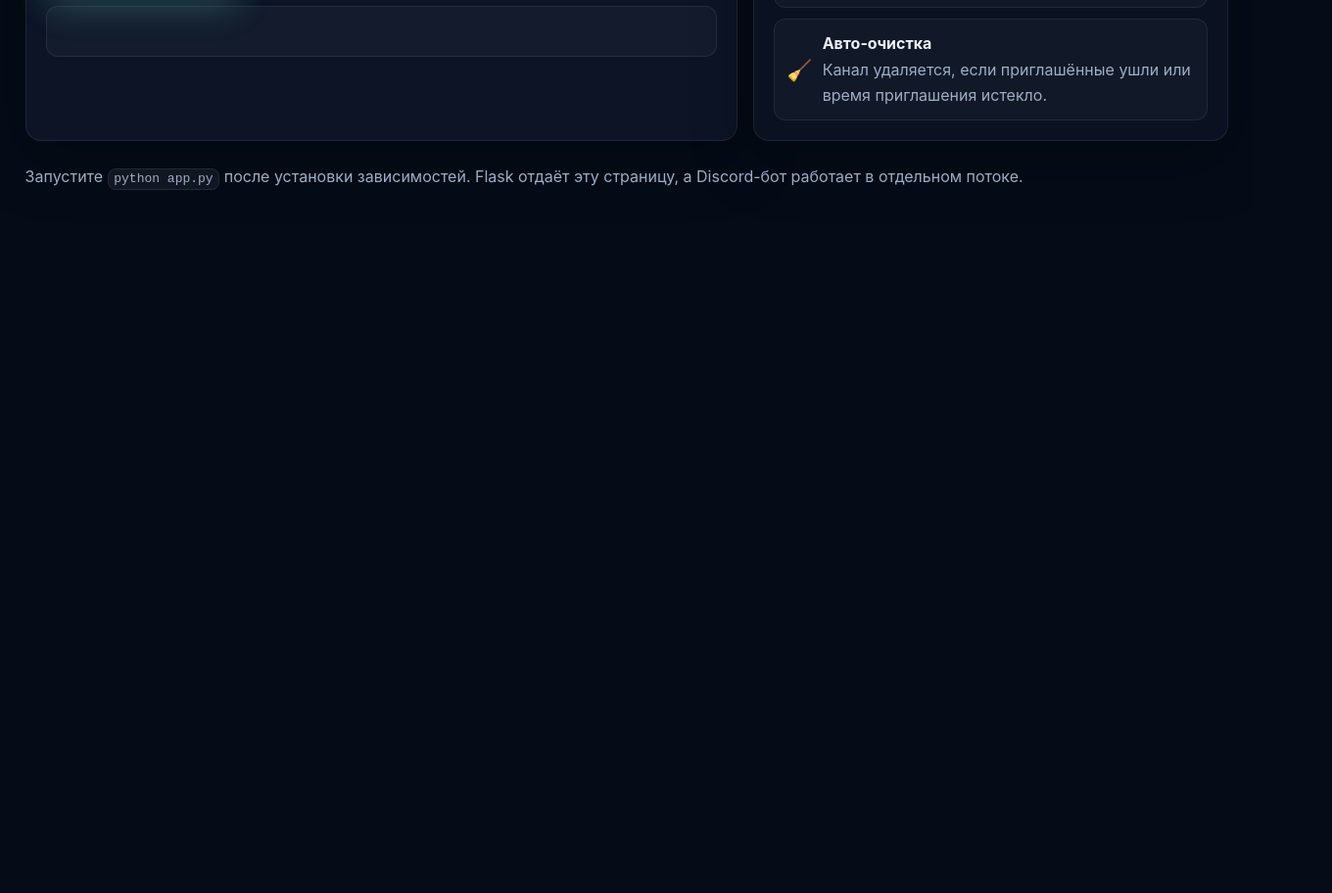
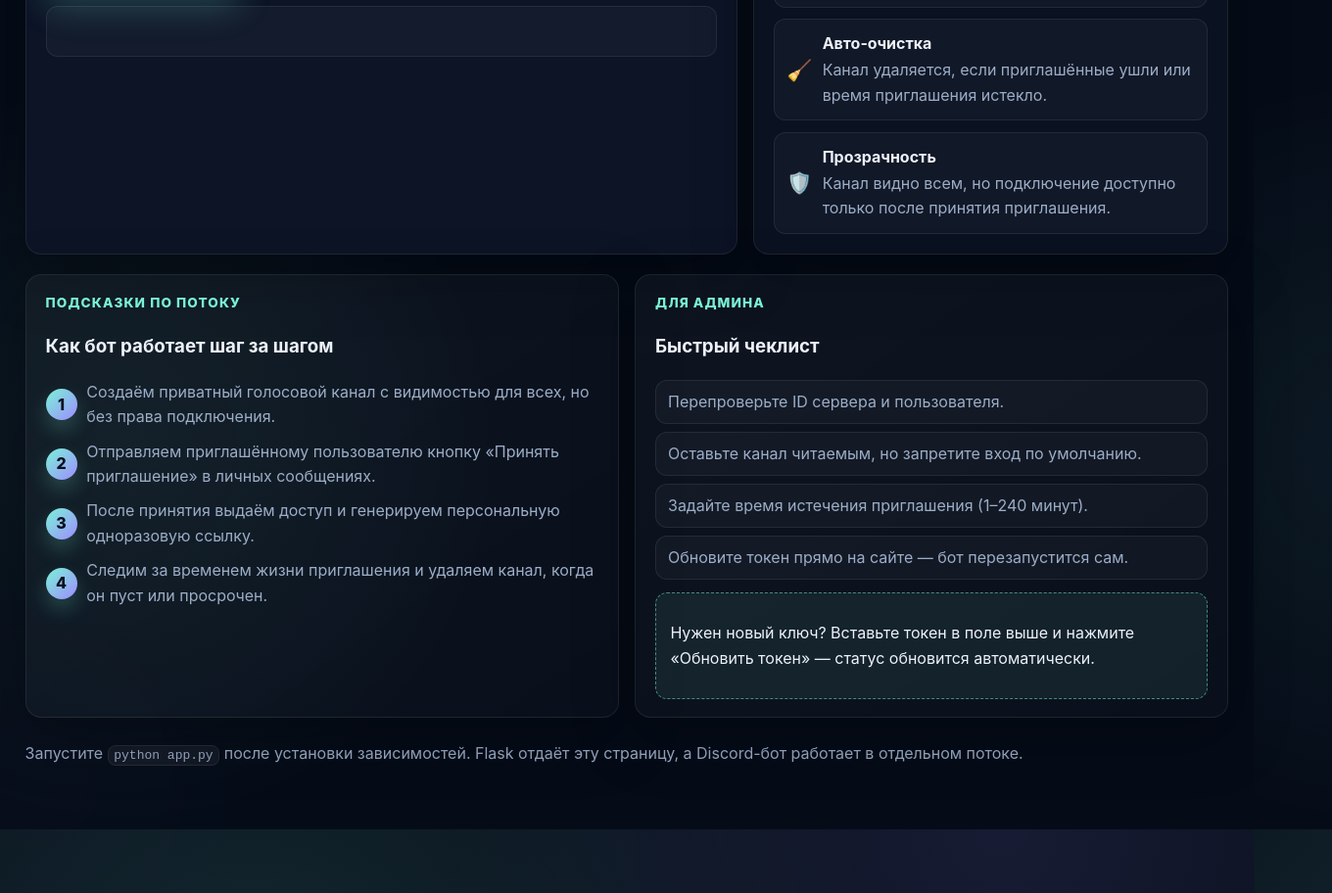
Before and after one commit to G6I6G/GG, a plain HTML site: page index.html in a window 1280 px wide. Shown: the part 1080-1992 px from the top of the page at 98% size, 1360 px wide, since content can reach past the window. Before the commit the page ends 1338 px from the top, so only its background shows below. Drawn offline with Linux system fonts and the light colour scheme; no server answers.

Commit message:
Restyle control panel with feature highlights

```diff
--- a/index.html
+++ b/index.html
@@ -52,7 +52,7 @@
   </section>
 
   <main class="grid">
-    <section class="panel">
+    <section class="panel lift">
       <div class="panel-header">
         <div>
           <p class="eyebrow">Управление приглашениями</p>
@@ -93,7 +93,7 @@
       <div class="status" id="status" role="status" aria-live="polite"></div>
     </section>
 
-    <section class="panel secondary">
+    <section class="panel secondary lift">
       <div class="panel-header">
         <p class="eyebrow">Настройки бота</p>
         <h2>Управление токеном</h2>
@@ -125,9 +125,43 @@
             <p>Канал удаляется, если приглашённые ушли или время приглашения истекло.</p>
           </div>
         </div>
+        <div class="tip">
+          <span class="icon">🛡️</span>
+          <div>
+            <h4>Прозрачность</h4>
+            <p>Канал видно всем, но подключение доступно только после принятия приглашения.</p>
+          </div>
+        </div>
       </div>
     </section>
   </main>
+
+  <section class="extras">
+    <div class="feature-card lift">
+      <p class="eyebrow">Подсказки по потоку</p>
+      <h3>Как бот работает шаг за шагом</h3>
+      <ol class="steps">
+        <li><span class="step-icon">1</span>Создаём приватный голосовой канал с видимостью для всех, но без права подключения.</li>
+        <li><span class="step-icon">2</span>Отправляем приглашённому пользователю кнопку «Принять приглашение» в личных сообщениях.</li>
+        <li><span class="step-icon">3</span>После принятия выдаём доступ и генерируем персональную одноразовую ссылку.</li>
+        <li><span class="step-icon">4</span>Следим за временем жизни приглашения и удаляем канал, когда он пуст или просрочен.</li>
+      </ol>
+    </div>
+
+    <div class="feature-card lift">
+      <p class="eyebrow">Для админа</p>
+      <h3>Быстрый чеклист</h3>
+      <ul class="pill-list">
+        <li>Перепроверьте ID сервера и пользователя.</li>
+        <li>Оставьте канал читаемым, но запретите вход по умолчанию.</li>
+        <li>Задайте время истечения приглашения (1–240 минут).</li>
+        <li>Обновите токен прямо на сайте — бот перезапустится сам.</li>
+      </ul>
+      <div class="cta-card">
+        <p>Нужен новый ключ? Вставьте токен в поле выше и нажмите «Обновить токен» — статус обновится автоматически.</p>
+      </div>
+    </div>
+  </section>
 
   <footer class="footer">
     <p>Запустите <code>python app.py</code> после установки зависимостей. Flask отдаёт эту страницу, а Discord-бот работает в отдельном потоке.</p>
--- a/styles.css
+++ b/styles.css
@@ -18,12 +18,43 @@
 body {
   margin: 0;
   min-height: 100vh;
-  background: radial-gradient(circle at 20% 10%, rgba(122, 243, 215, 0.12), transparent 32%),
-    radial-gradient(circle at 80% 0%, rgba(159, 140, 255, 0.12), transparent 26%), var(--bg);
+  background:
+    radial-gradient(circle at 20% 10%, rgba(122, 243, 215, 0.12), transparent 32%),
+    radial-gradient(circle at 80% 0%, rgba(159, 140, 255, 0.12), transparent 26%),
+    radial-gradient(circle at 10% 80%, rgba(122, 243, 215, 0.06), transparent 20%),
+    var(--bg);
   color: var(--text);
   font-family: "Inter", "Segoe UI", system-ui, -apple-system, sans-serif;
   line-height: 1.6;
   padding: 2rem clamp(1rem, 2vw, 2.5rem) 3rem;
+  position: relative;
+  overflow-x: hidden;
+}
+
+body::after,
+body::before {
+  content: "";
+  position: absolute;
+  border-radius: 50%;
+  filter: blur(120px);
+  opacity: 0.45;
+  pointer-events: none;
+}
+
+body::before {
+  width: 360px;
+  height: 360px;
+  background: radial-gradient(circle, rgba(122, 243, 215, 0.25), transparent 60%);
+  top: -120px;
+  right: -80px;
+}
+
+body::after {
+  width: 300px;
+  height: 300px;
+  background: radial-gradient(circle, rgba(159, 140, 255, 0.2), transparent 60%);
+  bottom: -100px;
+  left: -120px;
 }
 
 .nav {
@@ -148,6 +179,30 @@ h1 {
 
 .panel.secondary {
   background: var(--panel-2);
+}
+
+.lift {
+  position: relative;
+  overflow: hidden;
+}
+
+.lift::after {
+  content: "";
+  position: absolute;
+  inset: 0;
+  background: linear-gradient(135deg, rgba(122, 243, 215, 0.08), rgba(159, 140, 255, 0.08));
+  opacity: 0;
+  transition: opacity 160ms ease;
+  pointer-events: none;
+}
+
+.lift:hover::after {
+  opacity: 1;
+}
+
+.lift:hover {
+  transform: translateY(-2px);
+  box-shadow: 0 18px 60px rgba(0, 0, 0, 0.4);
 }
 
 .panel-header {
@@ -297,6 +352,74 @@ button.ghost {
   color: var(--muted);
 }
 
+.extras {
+  display: grid;
+  grid-template-columns: repeat(auto-fit, minmax(320px, 1fr));
+  gap: 1rem;
+  margin-top: 1.25rem;
+}
+
+.feature-card {
+  background: linear-gradient(145deg, rgba(255, 255, 255, 0.04), rgba(255, 255, 255, 0.02));
+  border: 1px solid var(--border);
+  border-radius: var(--radius);
+  padding: 1.1rem 1.25rem;
+  box-shadow: var(--glow);
+}
+
+.steps {
+  margin: 0.65rem 0 0;
+  padding-left: 0;
+  list-style: none;
+  display: grid;
+  gap: 0.6rem;
+  color: var(--muted);
+}
+
+.steps li {
+  display: grid;
+  grid-template-columns: auto 1fr;
+  gap: 0.6rem;
+  align-items: center;
+}
+
+.step-icon {
+  width: 32px;
+  height: 32px;
+  border-radius: 50%;
+  display: grid;
+  place-items: center;
+  background: linear-gradient(135deg, var(--accent), var(--accent-2));
+  color: #0a1020;
+  font-weight: 800;
+  box-shadow: 0 10px 20px rgba(122, 243, 215, 0.22);
+}
+
+.pill-list {
+  list-style: none;
+  padding: 0;
+  margin: 0.5rem 0 0;
+  display: grid;
+  gap: 0.5rem;
+}
+
+.pill-list li {
+  padding: 0.55rem 0.75rem;
+  border: 1px solid var(--border);
+  border-radius: 12px;
+  background: rgba(255, 255, 255, 0.03);
+  color: var(--muted);
+}
+
+.cta-card {
+  margin-top: 0.8rem;
+  padding: 0.75rem 0.9rem;
+  border-radius: 12px;
+  border: 1px dashed rgba(122, 243, 215, 0.5);
+  background: rgba(122, 243, 215, 0.08);
+  color: var(--text);
+}
+
 .footer {
   margin-top: 1.5rem;
   color: var(--muted);
```
